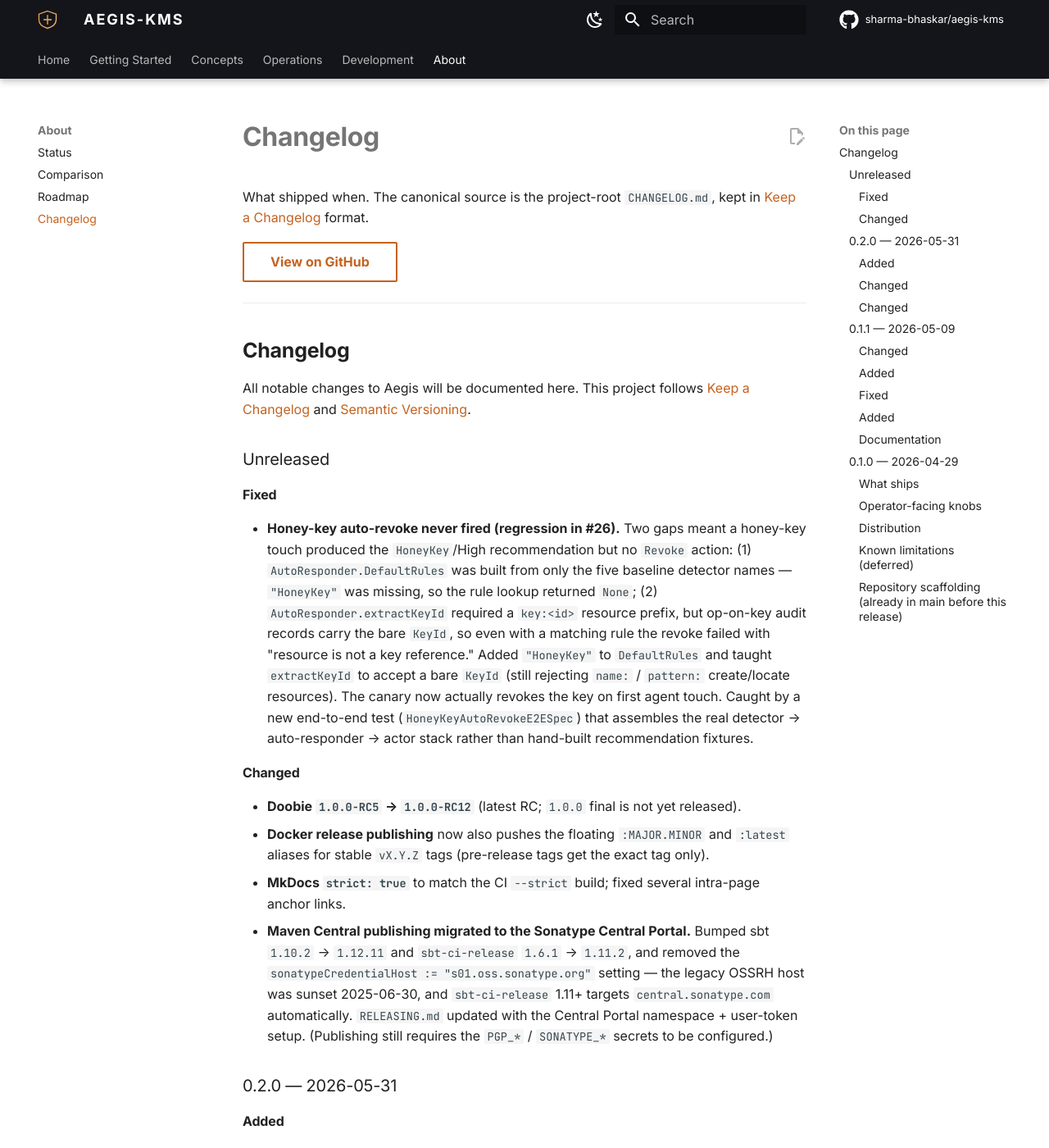
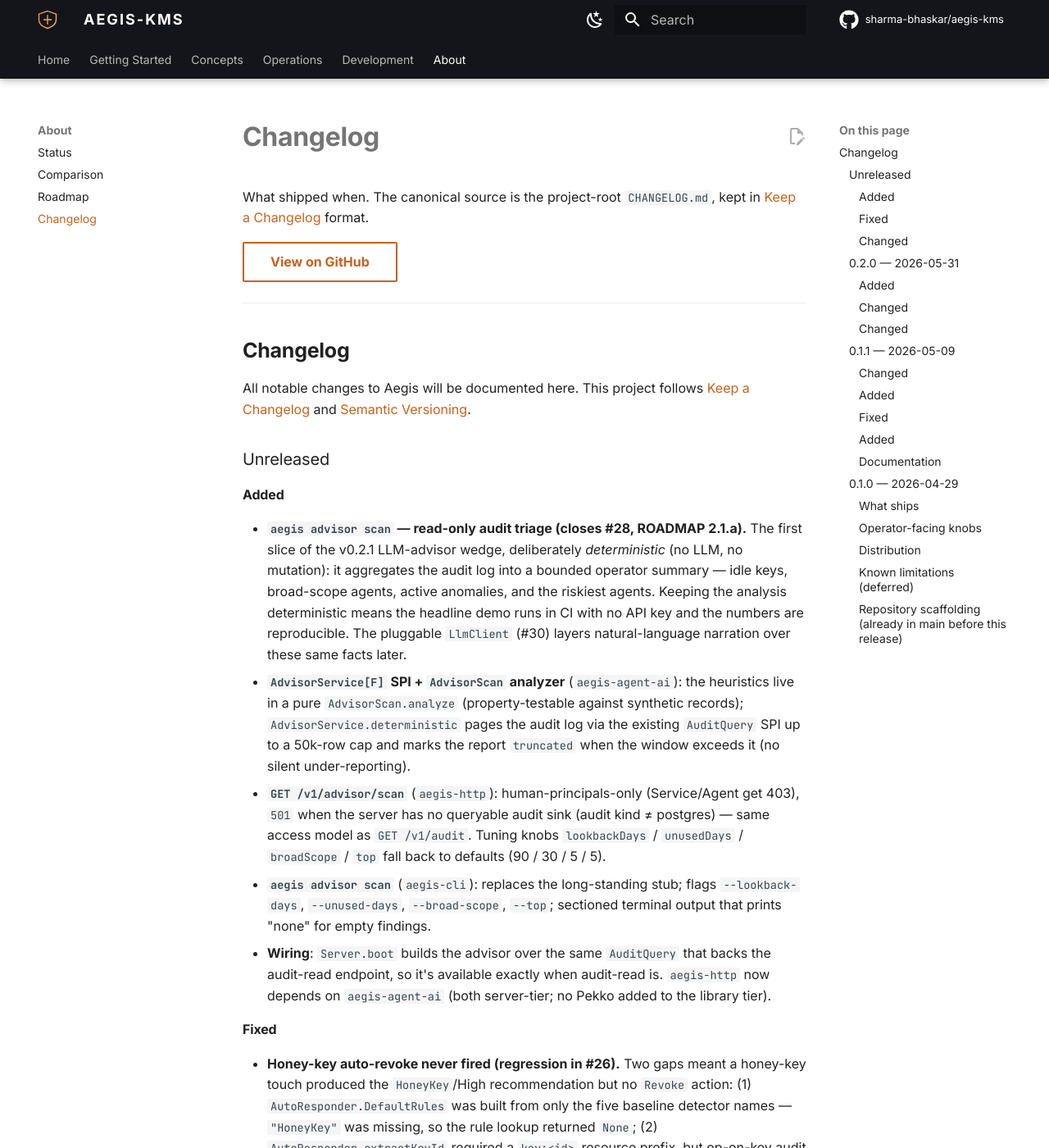
Before and after one commit to sharma-bhaskar/aegis-kms, an MkDocs documentation site: the page built from docs/about/changelog.md, in a window 1280 px wide and 1400 px high. Shown: the whole window at 82% size. Built offline with MkDocs 1.6.1 and Material for MkDocs 9.7.7, drawn with Linux system fonts in a browser that asks for light colours; comment, search, counter and statistics services are not loaded.

Commit message:
feat(agent-ai+http+cli): deterministic 'advisor scan' audit triage (closes #28) (#94)
Read-only AI-advisor scan over the audit log — idle keys, broad-scope
  agents, active anomalies, riskiest agents. Deterministic (no LLM, no
  mutation); LLM narration follows via #30. Adds GET /v1/advisor/scan
  (human-only, 501 without postgres audit) and the 'aegis advisor scan'
  CLI, wired in Server.boot over the existing AuditQuery SPI.

Signed-off-by: bhaskarsharma <sharma.b6@gmail.com>

```diff
--- a/CHANGELOG.md
+++ b/CHANGELOG.md
@@ -5,6 +5,27 @@ All notable changes to Aegis will be documented here. This project follows
 [Semantic Versioning](https://semver.org/spec/v2.0.0.html).
 
 ## Unreleased
+
+### Added
+
+- **`aegis advisor scan` — read-only audit triage (closes #28, ROADMAP 2.1.a).** The first slice of the
+  v0.2.1 LLM-advisor wedge, deliberately *deterministic* (no LLM, no mutation): it aggregates the audit log
+  into a bounded operator summary — idle keys, broad-scope agents, active anomalies, and the riskiest agents.
+  Keeping the analysis deterministic means the headline demo runs in CI with no API key and the numbers are
+  reproducible. The pluggable `LlmClient` (#30) layers natural-language narration over these same facts later.
+  - **`AdvisorService[F]` SPI + `AdvisorScan` analyzer** (`aegis-agent-ai`): the heuristics live in a pure
+    `AdvisorScan.analyze` (property-testable against synthetic records); `AdvisorService.deterministic` pages
+    the audit log via the existing `AuditQuery` SPI up to a 50k-row cap and marks the report `truncated` when
+    the window exceeds it (no silent under-reporting).
+  - **`GET /v1/advisor/scan`** (`aegis-http`): human-principals-only (Service/Agent get 403), `501` when the
+    server has no queryable audit sink (audit kind ≠ postgres) — same access model as `GET /v1/audit`. Tuning
+    knobs `lookbackDays` / `unusedDays` / `broadScope` / `top` fall back to defaults (90 / 30 / 5 / 5).
+  - **`aegis advisor scan`** (`aegis-cli`): replaces the long-standing stub; flags `--lookback-days`,
+    `--unused-days`, `--broad-scope`, `--top`; sectioned terminal output that prints "none" for empty
+    findings.
+  - **Wiring**: `Server.boot` builds the advisor over the same `AuditQuery` that backs the audit-read
+    endpoint, so it's available exactly when audit-read is. `aegis-http` now depends on `aegis-agent-ai` (both
+    server-tier; no Pekko added to the library tier).
 
 ### Fixed
 
```
Also changed, not shown: ROADMAP.md (+1 -1 lines), 14 other files.
